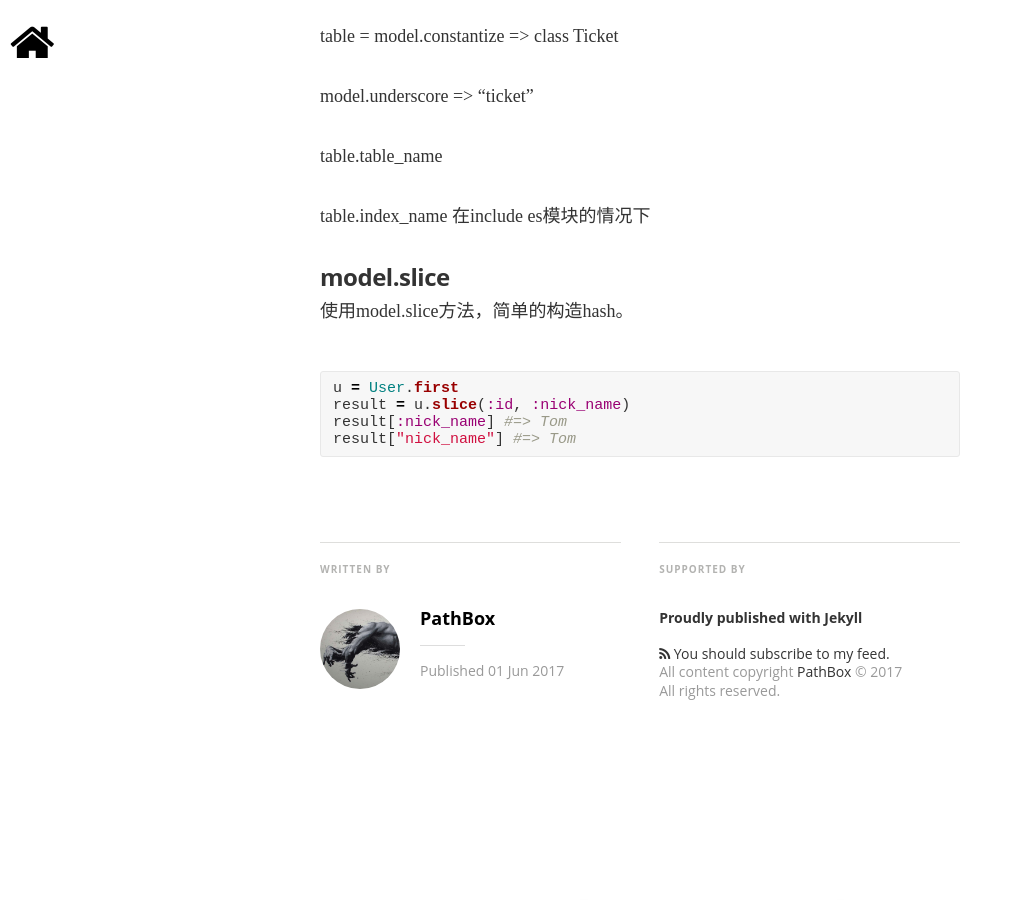
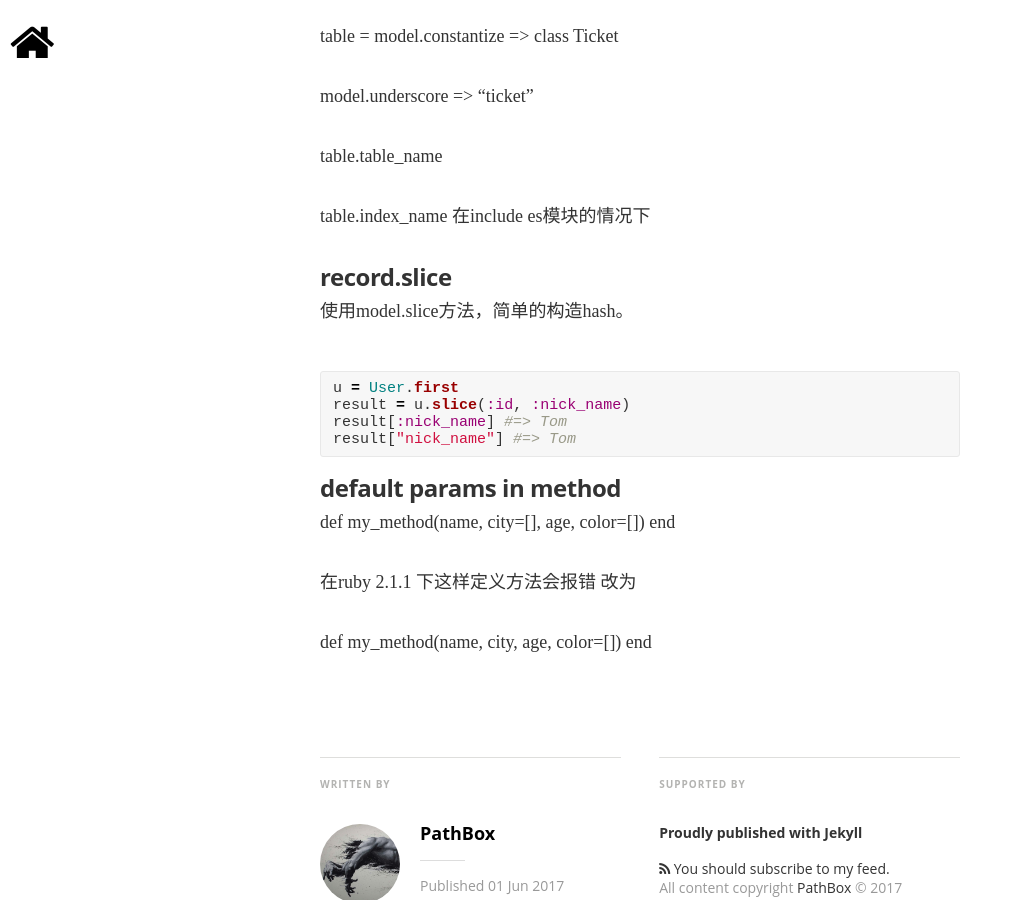
Before and after one commit to pathbox/pathbox.github.io, a Jekyll site: the page built from _posts/2017-06-01-work-summary-in-Udesk-five.md, in a window 1280 px wide and 900 px high, scrolled down 7179 px. Shown: the whole window, without its empty margins (0-1012 px from the left). Built offline with Jekyll 4.4.1, drawn with Linux system fonts in a browser that asks for light colours; nearby versions of some CDN libraries; some web fonts are replaced; comment, search, counter and statistics services are not loaded.

Commit message:
default params in method

````diff
--- a/_posts/2017-06-01-work-summary-in-Udesk-five.md
+++ b/_posts/2017-06-01-work-summary-in-Udesk-five.md
@@ -262,7 +262,7 @@ table.table_name
 
 table.index_name 在include es模块的情况下
 
-##### model.slice
+##### record.slice
 使用model.slice方法，简单的构造hash。
 
 ```ruby
@@ -271,3 +271,13 @@ result = u.slice(:id, :nick_name)
 result[:nick_name] #=> Tom
 result["nick_name"] #=> Tom
 ```
+
+##### default params in method
+def my_method(name, city=[], age, color=[])
+end
+
+在ruby 2.1.1 下这样定义方法会报错
+改为
+
+def my_method(name, city, age, color=[])
+end
````
